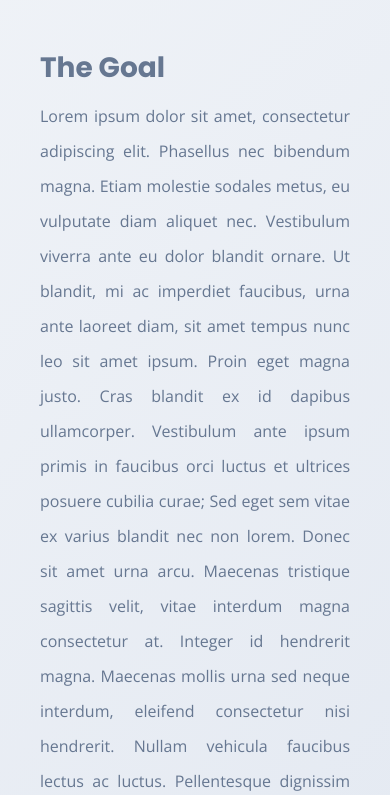
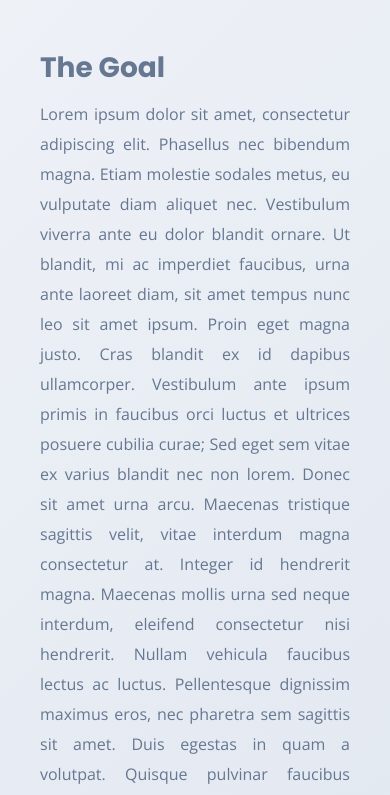
Before and after one commit to borregaio/portfolio, a plain HTML site: page projects/portfolio.html in a window 390 px wide. Shown: the part 816-1611 px from the top of the page. Drawn offline with nearby package versions, Linux system fonts and the light colour scheme; files whose address does not match are found by name.

Commit message:
mobile width

```diff
--- a/css/styles.css
+++ b/css/styles.css
@@ -275,7 +275,6 @@ p {
 
 .project-description {
   margin-bottom: 100px;
-  line-height: 35px;
 }
 
 .project-links {
@@ -294,6 +293,10 @@ p {
 @media only screen and (max-width: 700px) {
 
   /* Main page */
+
+  html {
+    min-width: 100vw;
+  }
 
   h1 {
     font-size: 35px;
@@ -450,6 +453,10 @@ p {
 
 @media only screen and (max-width: 480px) {
 
+  html {
+    min-width: 100vw;
+  }
+
   h1, ul a, #about h1, #contact h1, #projects-individual h1 {
     font-size: 30px;
   }
```
